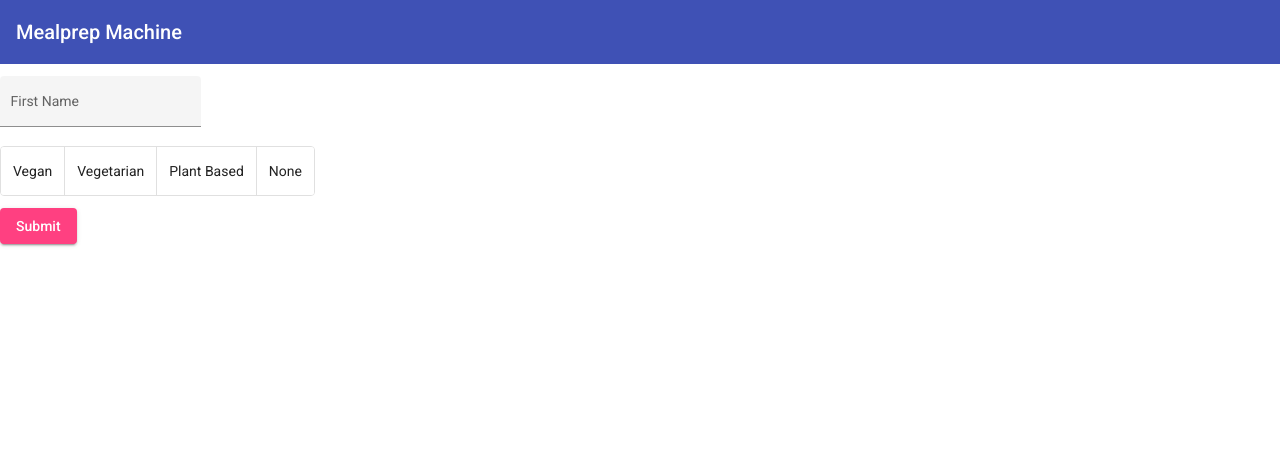
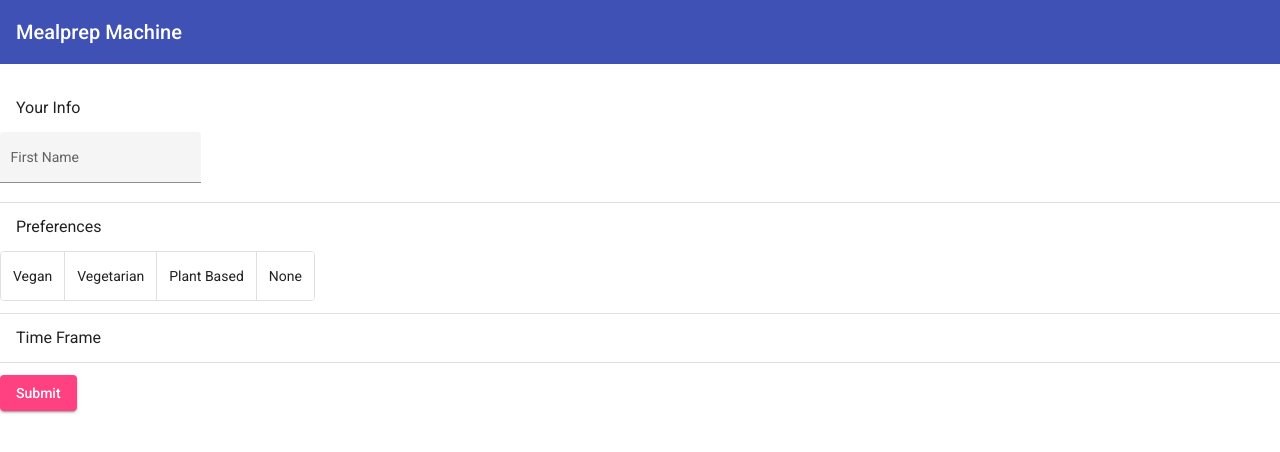
Before and after one commit to willadelinephillips/mealprep-machine, an Angular app in the folder mealprep-machine/: page / in a window 1280 px wide. Shown: the top 452 px of the page. Built offline with nearby package versions, Linux system fonts and the light colour scheme.

Commit message:
Formatted into Fields

```diff
--- a/mealprep-machine/src/app/app.component.html
+++ b/mealprep-machine/src/app/app.component.html
@@ -3,11 +3,16 @@
   <span>{{mainTitle}}</span>
 </mat-toolbar>
 </p>
+<p>
+  <mat-list>
+    <mat-list-item>Your Info</mat-list-item>
     <form class="example-form">
       <mat-form-field class="example-full-width" appearance="fill">
         <mat-label>First Name</mat-label>
         <input matInput placeholder="Ex. Pizza">
-  </mat-form-field>
+      </mat-form-field></form>
+    <mat-divider></mat-divider>
+    <mat-list-item>Preferences</mat-list-item>
     <p>
       <mat-button-toggle-group name="fontStyle" aria-label="Font Style">
       <mat-button-toggle value="">Vegan</mat-button-toggle>
@@ -16,6 +21,12 @@
       <mat-button-toggle value="">None</mat-button-toggle>
     </mat-button-toggle-group>
     </p>
+    <mat-divider></mat-divider>
+    <mat-list-item>Time Frame</mat-list-item>
+    <mat-divider></mat-divider>
+  </mat-list>
+</p>
+
 
 <p>
   <button mat-raised-button color="accent">Submit</button>
```
Also changed, not shown: mealprep-machine/src/app/app.module.ts (+7 -1 lines). Lines whose indentation alone changed are shown as unchanged.
